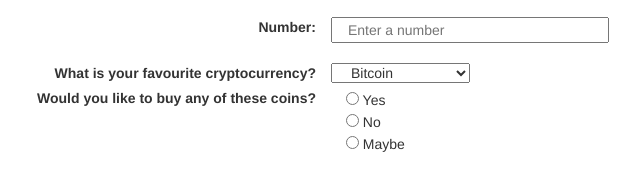
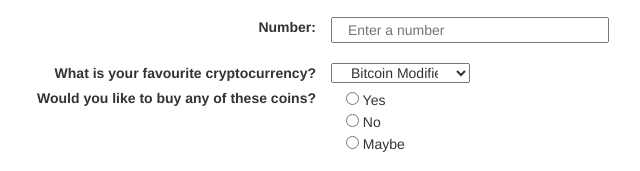
Before and after one commit to samisosa420/FCC-Survey-Form, a plain HTML site: page index.html in a window 1280 px wide. Shown: the part 215-386 px from the top of the page, 309-949 px from the left. Drawn offline with nearby package versions, Linux system fonts and the light colour scheme.

Commit message:
Changed Again

```diff
--- a/index.html
+++ b/index.html
@@ -59,7 +59,7 @@
 
     <label class="col-xs-5 text-right"> What is your favourite cryptocurrency? </label>
   <select class="col-xs-2" id="dropdown">
-  <option value="bitcoin"> Bitcoin </option>
+  <option value="bitcoin"> Bitcoin Modified Again Sam!! </option>
     <option value="ethereum"> Ethereum</option>
     <option value="bcash"> Bitcoin Cash </option>
     <option value="ripple"> Ripple </option>
```
